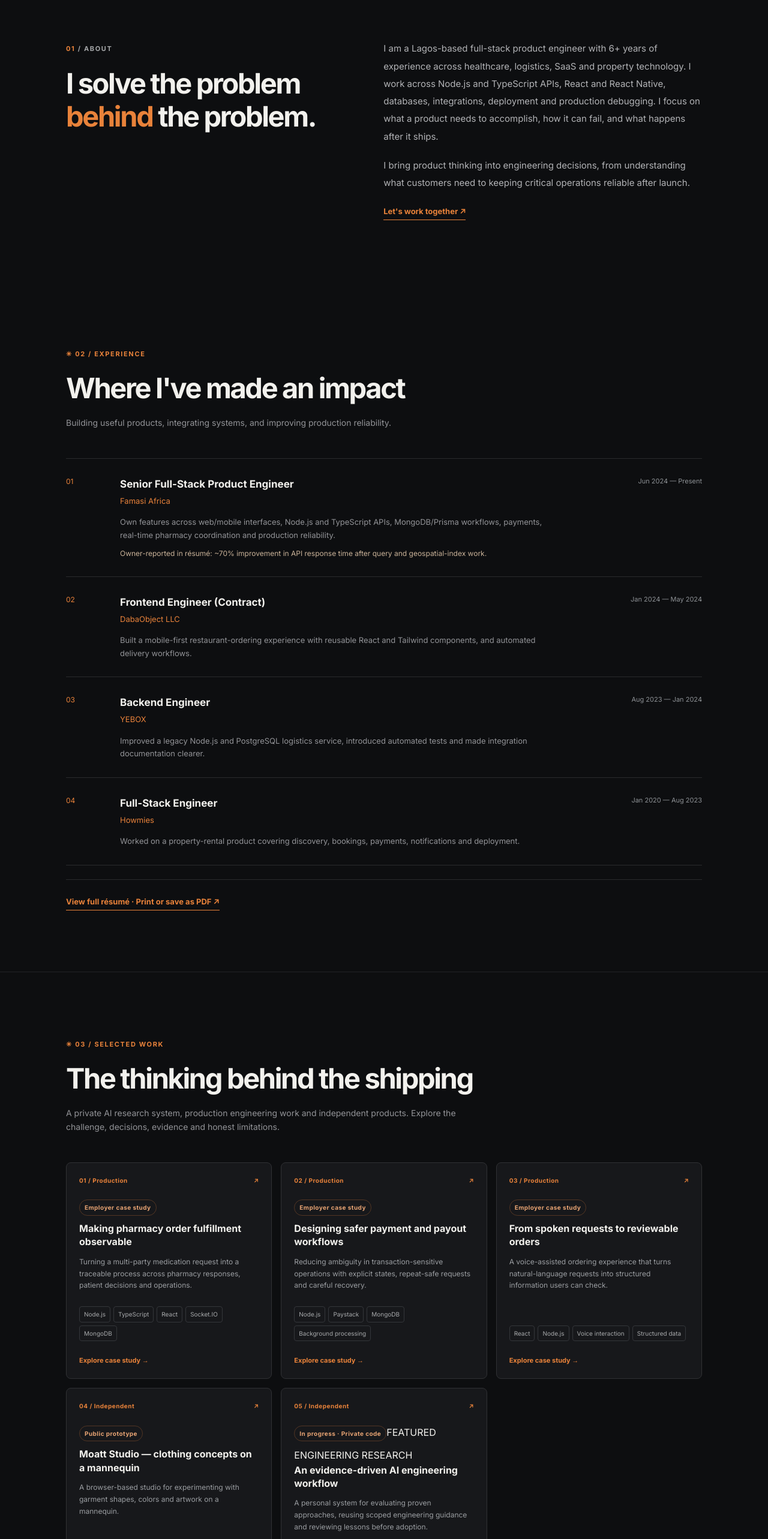
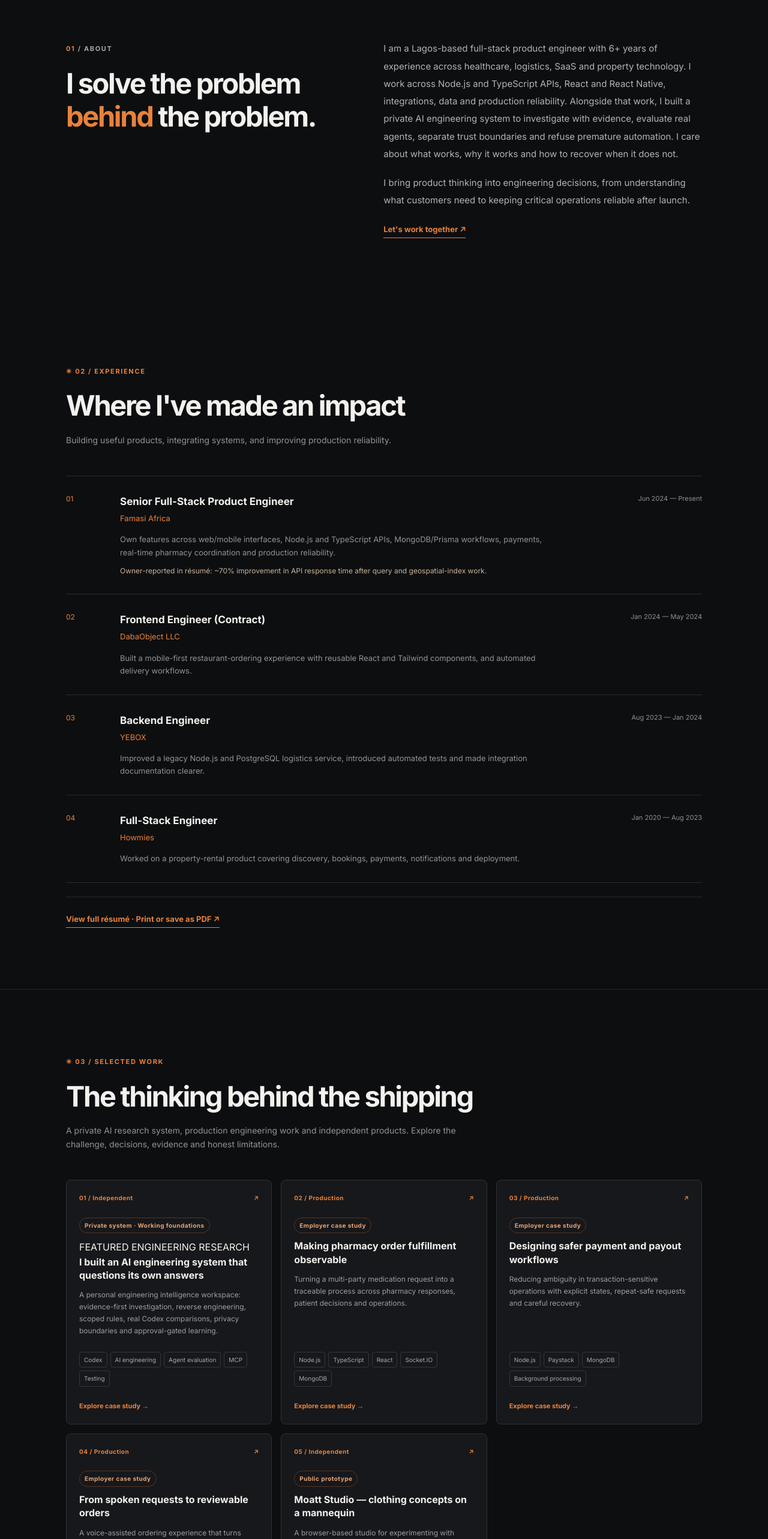
Before and after one commit to Enyina/newPortfolio, a React (Create React App) app: page / in a window 1280 px wide. Shown: the part 2667-5233 px from the top of the page at 60% size. Built offline with nearby package versions, Linux system fonts and the light colour scheme.

Commit message:
Present the private AI engineering system with grounded impact and transparent evidence

```diff
--- a/src/portfolio/content.mjs
+++ b/src/portfolio/content.mjs
@@ -6,10 +6,10 @@
  */
 export const site = {
   name: 'Matthew Enyina',
-  title: 'Senior Full-Stack Product Engineer',
+  title: 'Senior Full-Stack Product Engineer & Independent AI Systems Builder',
   email: 'enyina3848@gmail.com',
-  intro: 'I take complex product problems from discovery to dependable production software — APIs, payments, real-time systems and the interfaces people actually use.',
-  about: 'I am a Lagos-based full-stack product engineer with 6+ years of experience across healthcare, logistics, SaaS and property technology. I work across Node.js and TypeScript APIs, React and React Native, databases, integrations, deployment and production debugging. I focus on what a product needs to accomplish, how it can fail, and what happens after it ships.',
+  intro: 'I engineer dependable products—and build evidence-driven AI systems that question their own assumptions before they change the way we work.',
+  about: 'I am a Lagos-based full-stack product engineer with 6+ years of experience across healthcare, logistics, SaaS and property technology. I work across Node.js and TypeScript APIs, React and React Native, integrations, data and production reliability. Alongside that work, I built a private AI engineering system to investigate with evidence, evaluate real agents, separate trust boundaries and refuse premature automation. I care about what works, why it works and how to recover when it does not.',
   location: 'Lagos, Nigeria · Remote worldwide',
   github: 'https://github.com/Enyina',
   linkedin: 'https://www.linkedin.com/in/enyina-matthew/',
@@ -57,13 +57,15 @@ export const skills = [
   { id: 'backend', title: 'Backend & APIs', values: ['Node.js', 'TypeScript', 'Express', 'NestJS', 'REST APIs', 'WebSockets', 'Socket.IO'] },
   { id: 'frontend', title: 'Frontend & mobile', values: ['React', 'React Native', 'Expo', 'Tailwind', 'TanStack Query', 'Zustand'] },
   { id: 'data', title: 'Data & reliability', values: ['MongoDB', 'PostgreSQL', 'MySQL', 'Prisma', 'Redis', 'Idempotency', 'Testing'] },
-  { id: 'delivery', title: 'Cloud, integrations & AI', values: ['DigitalOcean', 'Docker', 'GitHub Actions', 'CI/CD', 'Payments', 'CRM', 'AI-assisted engineering'] },
+  { id: 'delivery', title: 'Cloud & integrations', values: ['DigitalOcean', 'Docker', 'GitHub Actions', 'CI/CD', 'Payments', 'CRM'] },
+  { id: 'ai-engineering', title: 'AI systems & evaluation', values: ['Codex', 'MCP tooling', 'Agent evaluation', 'Prompt-injection testing', 'Skill lifecycle gates', 'Trust boundaries', 'Evidence-led research'] },
 ];
 
 export const services = [
   { id: 'product', title: 'Full-stack product delivery', detail: 'Clarify the user problem, build the workflow end to end and support it after launch.' },
   { id: 'apis', title: 'APIs and complex integrations', detail: 'Make third-party services, payments and real-time operations behave predictably.' },
   { id: 'reliability', title: 'Production improvements', detail: 'Find bottlenecks, understand failures and strengthen critical business flows.' },
+  { id: 'ai-systems', title: 'AI engineering and evaluation', detail: 'Build scoped agent workflows, test their decisions against real cases and keep safety and rollback requirements explicit.' },
 ];
 
 export const projects = [
@@ -77,7 +79,7 @@ export const projects = [
     lessons: 'Model who may advance each step, expose stalled work and make asynchronous workflows recoverable.',
     tags: ['Node.js', 'TypeScript', 'React', 'Socket.IO', 'MongoDB'],
     evidenceNote: 'Scope and responsibilities described in the October 2026 résumé and owner project discussions. No internal diagrams or customer information published.',
-    published: true, visible: true, order: 0,
+    published: true, visible: true, order: 1,
   },
   {
     slug: 'payment-payout-reliability', title: 'Designing safer payment and payout workflows',
@@ -89,7 +91,7 @@ export const projects = [
     lessons: 'For irreversible operations, prioritize auditability and verified outcomes over blindly automatic retries.',
     tags: ['Node.js', 'Paystack', 'MongoDB', 'Background processing'],
     evidenceNote: 'Resume and owner-described responsibilities; no private settlement data, internal endpoints or security details.',
-    published: true, visible: true, order: 1,
+    published: true, visible: true, order: 2,
   },
   {
     slug: 'voice-assisted-ordering', title: 'From spoken requests to reviewable orders',
@@ -101,7 +103,7 @@ export const projects = [
     lessons: 'Preserve user control at the boundary between uncertain language understanding and a real-world order.',
     tags: ['React', 'Node.js', 'Voice interaction', 'Structured data'],
     evidenceNote: 'Featured in the October 2026 résumé. No customer recordings, private prompts, patient data or internal source.',
-    published: true, visible: true, order: 2,
+    published: true, visible: true, order: 3,
   },
   {
     slug: 'moatt-studio', title: 'Moatt Studio — clothing concepts on a mannequin',
@@ -114,19 +116,19 @@ export const projects = [
     tags: ['React', '3D UI', 'Product design', 'Testing'],
     repositoryUrl: 'https://github.com/Enyina/moatt',
     evidenceNote: 'Source and explicit limitations in the public Moatt repository, reviewed October 2026.',
-    published: true, visible: true, order: 3,
+    published: true, visible: true, order: 4,
   },
   {
-    slug: 'evidence-driven-ai-workflows', title: 'An evidence-driven AI engineering workflow',
-    category: 'Independent', statusLabel: 'In progress · Private code', placement: 'featured',
-    summary: 'A personal system for evaluating proven approaches, reusing scoped engineering guidance and reviewing lessons before adoption.',
-    context: 'AI-assisted coding can become inconsistent when source claims, company rules and reusable guidance are mixed together without evidence or boundaries.',
-    contribution: 'Developed a personal approach to reverse-engineering first, comparing options, applying project-scoped rules and creating reviewable learning proposals.',
-    outcome: 'A structured private rules and research workflow; some learning pipelines are still planned or partially implemented, not autonomous end-to-end systems.',
-    lessons: 'Useful automation needs provenance, tests, permission boundaries and deliberate promotion of learned rules.',
-    tags: ['AI-assisted development', 'Research', 'Testing', 'Automation'],
-    evidenceNote: 'Summarized only from approved personal project documentation. Private repository and policy contents are not linked or reproduced.',
-    published: true, visible: true, order: 4,
+    slug: 'evidence-driven-ai-workflows', title: 'I built an AI engineering system that questions its own answers',
+    category: 'Independent', statusLabel: 'Private system · Working foundations', placement: 'featured',
+    summary: 'A personal engineering intelligence workspace: evidence-first investigation, reverse engineering, scoped rules, real Codex comparisons, privacy boundaries and approval-gated learning.',
+    context: 'Coding assistants can confidently recommend a change without knowing what actually failed. More prompts and more skills can also create contradictions, cost and dangerous shortcuts. I wanted a system that treats an engineering claim as a hypothesis and demands proof before turning it into guidance.',
+    contribution: 'Designed and implemented a personal rules hierarchy across trusted workspaces, evidence-led investigation and reusable skill proposals. Added read-only research guidance, review gates, deterministic tests, an isolated real-Codex evaluation harness, local execution checkpoints, and a proposed MCP skill selection system that avoids loading unrelated instructions. The system distinguishes model outputs, authenticated owner approval and native activation as separate steps.',
+    outcome: 'On 30 October 2026, a local run reported 323 passing software checks. One matched Codex comparison generated 15 baseline and 15 candidate responses: phrase scores increased from 9 to 11, but human inspection of the actual outputs found the benefit inconclusive. Promotion stayed blocked. Separately, 22 canonical MCP skill candidates and an overlap-reduction plan are under review—not deployed or proven to improve performance.',
+    lessons: 'An impressive-looking score is not the same as a better answer. Good AI engineering means isolating trust domains, measuring real behavior, being willing to reject your own candidate, and retaining the ability to recover. The learning-to-activation cycle still needs end-to-end approval, live monitoring and rollback proof.',
+    tags: ['Codex', 'AI engineering', 'Agent evaluation', 'MCP', 'Testing', 'Developer tooling', 'Privacy'],
+    evidenceNote: 'Public summary of personal engineering work and a documented local Codex run. Private repository, trace identifiers, internal policy content and confidential information are not published. The example interaction is a synthetic explanatory visualization, not a live AI demo.',
+    published: true, visible: true, order: 0,
   },
   {
     slug: 'shop-kego', title: 'Shop@Kego', category: 'Earlier projects', placement: 'archive',
```
